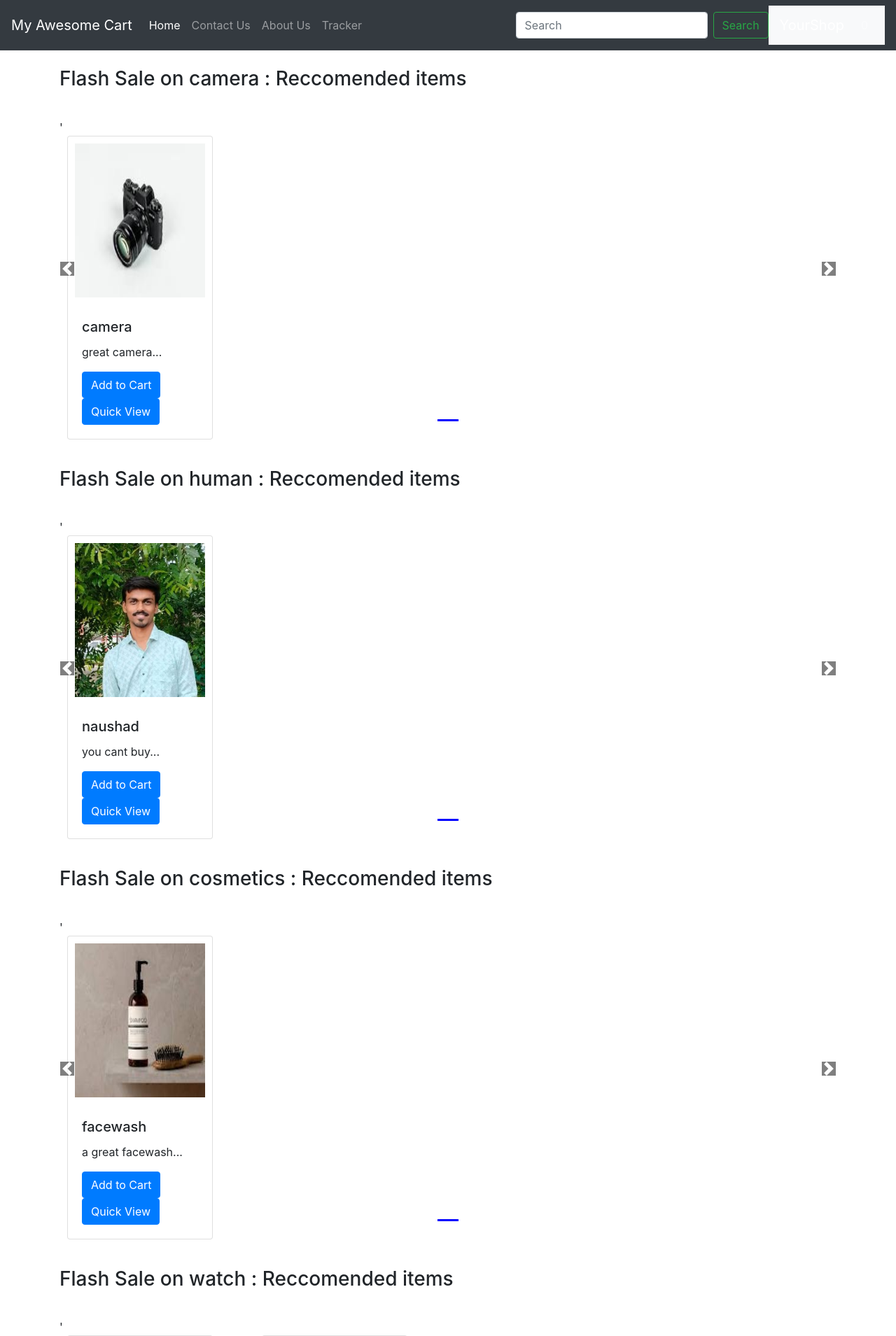
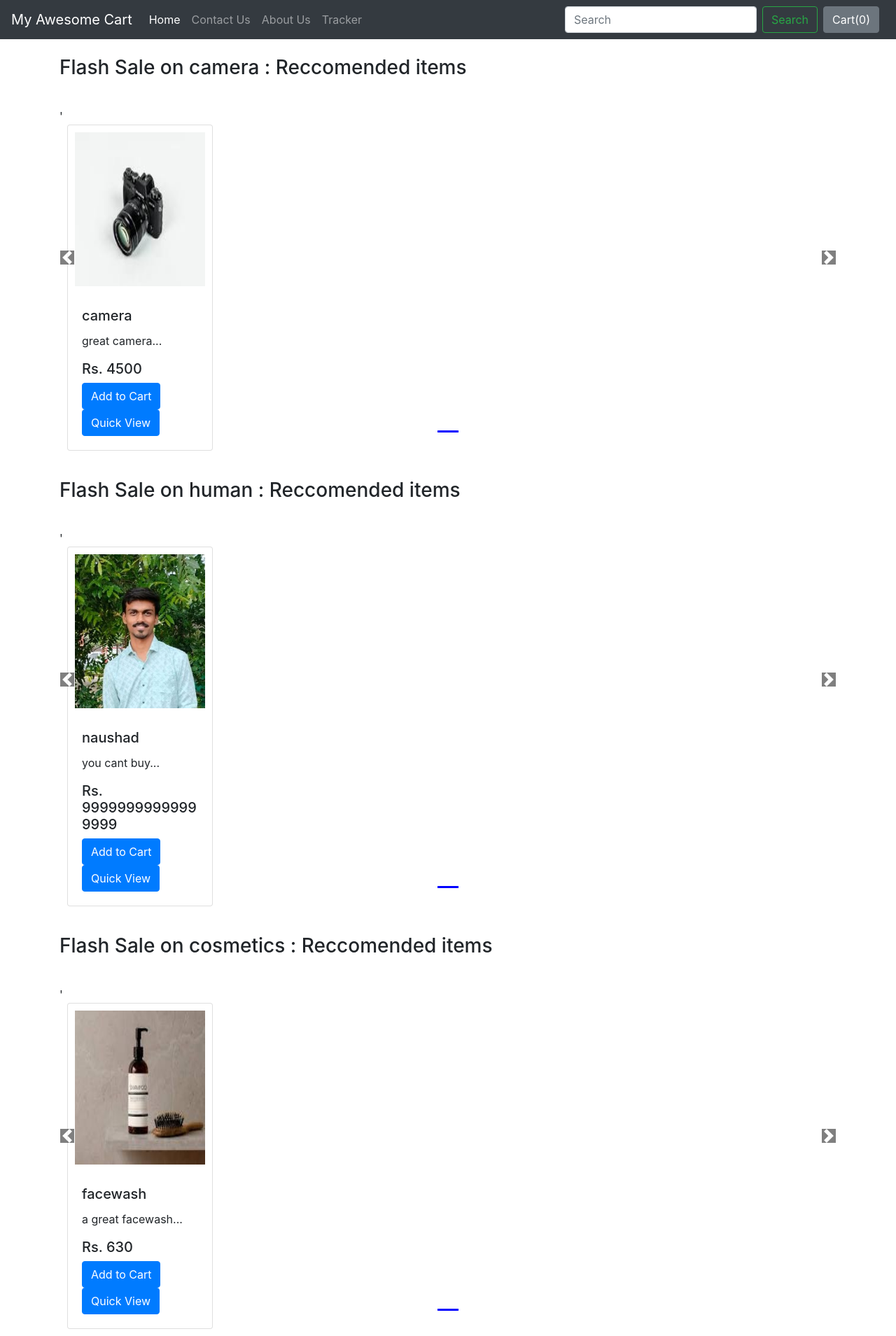
Before and after one commit to ritikasingh4374/ClickCharm, a Django app: page /shop/ in a window 1280 px wide. Shown: the top 1909 px of the page at 70% size. Run offline with Django 5.2, Linux system fonts and the light colour scheme; data comes from the database, SQL or seed files in the repository; some libraries are stand-ins or nearby versions.

Commit message:
cart popup

```diff
--- a/ClickCharm/shop/templates/shop/basic.html
+++ b/ClickCharm/shop/templates/shop/basic.html
@@ -40,27 +40,17 @@
       <input class="form-control mr-sm-2" type="search" placeholder="Search" aria-label="Search">
       <button class="btn btn-outline-success my-2 my-sm-0" type="submit">Search</button>
     </form>
-    <nav class="navbar navbar-expand-lg navbar-light bg-light">
-      <a class="navbar-brand" href="#">YourShop</a>
-      <div class="collapse navbar-collapse" id="navbarNav">
-        <ul class="navbar-nav ml-auto">
-          <li class="nav-item dropdown">
-            <a class="nav-link" href="#" id="cart" data-toggle="dropdown" aria-haspopup="true" aria-expanded="false">
-              <i class="fas fa-shopping-cart"></i> Cart (<span id="cart-count">0</span>)
-            </a>
-            <div class="dropdown-menu dropdown-menu-right p-3" id="cart-dropdown" aria-labelledby="cart">
-              <h6 class="dropdown-header">Your Cart</h6>
-              <div id="cart-items">
-                <!-- Cart items will be dynamically populated here -->
-                <p class="text-center">Cart is empty</p>
-              </div>
-              <div class="dropdown-divider"></div>
-              <a href="/checkout" class="btn btn-primary btn-block">Go to Checkout</a>
-            </div>
-          </li>
-        </ul>
-      </div>
-    </nav>
+    <button type="button" class="btn btn-secondary mx-2"
+    data-container="body"
+    data-html="true"
+    data-toggle="popover"
+    data-placement="bottom"
+    data-content='
+        <button class="btn btn-success checkout-btn">Checkout</button>
+        <button class="btn btn-danger clearcart-btn">Clear Cart</button>'
+    id="popcart">
+    Cart(<span id="cart">0</span>)
+</button>
 
 
   </div>
--- a/ClickCharm/shop/templates/shop/index.html
+++ b/ClickCharm/shop/templates/shop/index.html
@@ -1,14 +1,9 @@
 {% extends 'shop/basic.html' %}
-
 {% block css %}
-        body{
-            background-color : aquariousBlue;
-        }
         .col-md-3 {
             display: inline-block;
             margin-left: -4px;
         }
-
         .col-md-3 {
             width: 100%;
             height: auto;
@@ -97,6 +92,7 @@
                 <div class="card-body">
                   <h5 class="card-title">{{i.product_name}}</h5>
                   <p class="card-text">{{i.desc|slice:"0:53"}}...</p>
+                  <h5 class="card-price">Rs. {{i.price}}</h5>
 
                   <!-- "Add to Cart" button -->
                   <button class="add-to-cart btn btn-primary" id="add-to-cart-{{i.id}}">Add to Cart</button>
@@ -124,7 +120,7 @@
       </div>
 
       </div>
-        </div>
+    </div>
 
 <a class="carousel-control-prev " href="#demo{{forloop.counter}}" role="button" data-slide="prev">
    <span class="carousel-control-prev-icon" aria-hidden="true" ></span>
@@ -141,142 +137,112 @@
 
  {% block js %}
 <script>
-console.log('working');
-if(localStorage.getItem('cart') == null){
-var cart = {};
-localStorage.setItem('cart', JSON.stringify(cart));
-}
-else
-{
-cart = JSON.parse(localStorage.getItem('cart'));
-document.getElementById('cart').innerHTML = Object.keys(cart).length;
-}
+$(document).ready(function() {
+    console.log('Page loaded');
 
-$(document).ready(function() {
-    // Function to initialize the cart from localStorage
+    // Initialize cart from localStorage
     function initializeCart() {
         var cart = JSON.parse(localStorage.getItem('cart')) || {};
+        updateCartDisplay(cart);
+        updateCartCount();
+    }
 
-        // Update the cart display based on the cart object
-        updateCartDisplay(cart);
-
-        // Show or hide buttons and quantity controls based on cart state
+    // Update cart display based on localStorage cart
+    function updateCartDisplay(cart) {
         for (var id in cart) {
             $('#quantity-' + id).html(cart[id]);
-            $('#add-to-cart-' + id).hide(); // Hide the "Add to Cart" button for items already in cart
-            $('#quantity-controls-' + id).show(); // Show plus-minus controls for items already in cart
-        }
-    }
-    //function to clear cart
-    function clearCart(){
-        cart = JSON.parse(localStorage.getItem('cart'));
-        for(var item in cart) {
-            document.getElementById('div' + item).innerHTML = ' <button class="add-to-cart btn btn-primary" id="'+ item +'">Add to Cart</button>';
-        }
-        localStorage.clear();
-        cart = {};
-        updateCart(cart);
-    }
-
-    // Function to update cart display
-    function updateCartDisplay(cart) {
-        var totalItems = 0;
-        for (var key in cart) {
-            totalItems += cart[key]; // Sum up all quantities
-        }
-
-        // Update the cart count in the header
-        var cartElement = document.getElementById('cart');
-        if (cartElement) {
-            cartElement.innerHTML = totalItems;
+            $('#add-to-cart-' + id).hide(); // Hide "Add to Cart" button
+            $('#quantity-controls-' + id).show(); // Show quantity controls
         }
     }
 
-    // Event listener for the "Add to Cart" button
-    $('.add-to-cart').click(function() {
-        var idstr = this.id.split('-')[3]; // Extract product ID from the button's ID
-        console.log('Add to cart clicked for product ID: ' + idstr);
+    // Update the cart count in the navbar
+    function updateCartCount() {
+        var cart = JSON.parse(localStorage.getItem('cart')) || {};
+        var totalItems = Object.values(cart).reduce((sum, qty) => sum + qty, 0);
+        $('#cart').html(totalItems);
+    }
 
-        // Initialize or increment the quantity in the cart
+    // Function to update popover content
+    function updatePopover(cart) {
+        var popStr = "<h5> Cart for your items in my shopping cart </h5><div class='mx-2 my-2'>";
+        var i = 1;
+        for (var item in cart) {
+            var itemNameElement = document.getElementById('name' + item);
+            if (itemNameElement) {
+                popStr += `<b>${i}</b>. ${itemNameElement.innerHTML.slice(0, 19)}... Qty: ${cart[item]}<br>`;
+            } else {
+                console.warn(`Element with ID 'name${item}' not found.`);
+                popStr += `<b>${i}</b>. Item ${item} not found... Qty: ${cart[item]}<br>`;
+            }
+            i++;
+        }
+        popStr += "</div><a href='/shop/checkout'><button class='btn btn-primary' id='checkout'>Checkout</button></a> <button class='btn btn-primary' id='clearCart'>Clear Cart</button>";
+        document.getElementById('popcart').setAttribute('data-content', popStr);
+        $('#popcart').popover('show');
+    }
+
+    // Clear cart function
+    function clearCart() {
+        console.log('Clearing cart');
+        localStorage.removeItem('cart');
+        $('.add-to-cart').show(); // Show all "Add to Cart" buttons
+        $('.quantity-controls').hide(); // Hide all quantity controls
+        $('#cart').html('0'); // Update cart count to 0
+        updatePopover({}); // Update popover to show empty cart
+    }
+
+    // Update cart in localStorage and UI
+    function updateCart(cart) {
+        localStorage.setItem('cart', JSON.stringify(cart));
+        updateCartCount();
+        updatePopover(cart);
+    }
+
+    // Event listener for "Add to Cart" button
+    $(document).on('click', '.add-to-cart', function() {
+        var idstr = this.id.split('-')[3];
         var cart = JSON.parse(localStorage.getItem('cart')) || {};
-        if (cart[idstr] != undefined) {
-            cart[idstr] += 1;
-        } else {
-            cart[idstr] = 1;
-        }
-
-        // Update localStorage and UI
-        localStorage.setItem('cart', JSON.stringify(cart));
+        cart[idstr] = (cart[idstr] || 0) + 1;
+        updateCart(cart);
         $('#add-to-cart-' + idstr).hide();
         $('#quantity-controls-' + idstr).show();
-        updateCartDisplay(cart);
     });
 
-    // Event listener for the plus (+) button
-    $('.plus').click(function() {
-        var idstr = this.id.split('-')[1]; // Get product ID from button's ID
-        console.log('Plus clicked for product ID: ' + idstr);
-
+    // Event listener for plus (+) button
+    $(document).on('click', '.plus', function() {
+        var idstr = this.id.split('-')[1];
         var cart = JSON.parse(localStorage.getItem('cart')) || {};
-        if (cart[idstr] != undefined) {
-            cart[idstr] += 1;
+        if (cart[idstr] !== undefined) {
+           qty =  cart[idstr][0] += 1;
+            updateCart(cart);
+            $('#quantity-' + idstr).html(cart[idstr]);
         }
-
-        localStorage.setItem('cart', JSON.stringify(cart));
-        $('#quantity-' + idstr).html(cart[idstr]);
-        updateCartDisplay(cart);
     });
 
-    // Event listener for the minus (-) button
-    $('.minus').click(function() {
-        var idstr = this.id.split('-')[1]; // Get product ID from button's ID
-        console.log('Minus clicked for product ID: ' + idstr);
-
+    // Event listener for minus (-) button
+    $(document).on('click', '.minus', function() {
+        var idstr = this.id.split('-')[1];
         var cart = JSON.parse(localStorage.getItem('cart')) || {};
-        if (cart[idstr] != undefined && cart[idstr] > 0) {
+        if (cart[idstr] !== undefined && cart[idstr] > 1) {
             cart[idstr] -= 1;
+            updateCart(cart);
+            $('#quantity-' + idstr).html(cart[idstr]);
+        } else {
+            delete cart[idstr];
+            $('#add-to-cart-' + idstr).show(); // Show the "Add to Cart" button
+            $('#quantity-controls-' + idstr).hide(); // Hide the quantity controls
+            updateCart(cart);
         }
-
-        if (cart[idstr] == 0) {
-            delete cart[idstr];
-            $('#add-to-cart-' + idstr).show();  // Show the "Add to Cart" button
-            $('#quantity-controls-' + idstr).hide();  // Hide the plus-minus controls
-        }
-
-        localStorage.setItem('cart', JSON.stringify(cart));
-        $('#quantity-' + idstr).html(cart[idstr] != undefined ? cart[idstr] : 0);
-        updateCartDisplay(cart);
     });
 
-    // Function to reset the UI when localStorage is cleared
-    function clearCartUI() {
-        // Hide all plus-minus buttons and reset quantities
-        $('.quantity-controls').hide();  // Hide plus-minus controls for all products
-        $('.add-to-cart').show();        // Show "Add to Cart" buttons again
-
-        // Reset the displayed quantity for all products
-        $('.quantity').html(1);
-
-        // Reset the cart count in the header
-        var cartElement = document.getElementById('cart');
-        if (cartElement) {
-            cartElement.innerHTML = 0;  // Reset cart count to 0
-        }
-    }
-
-    // Clear cart when localStorage.clear() is called manually
-    var originalClear = localStorage.clear;
-    localStorage.clear = function() {
-        originalClear.apply(this, arguments); // Call original localStorage.clear
-        clearCartUI(); // Reset UI after clearing localStorage
-    };
+    // Event listener for the "Clear Cart" button
+    $(document).on('click', '#clearCart', function() {
+        clearCart();
+    });
 
     // Initialize cart on page load
     initializeCart();
 });
-
-
-
-
 </script>
 {% endblock %}
```
Also changed, not shown: ClickCharm/shop/templates/shop/checkout.html (+67 -0 lines).
